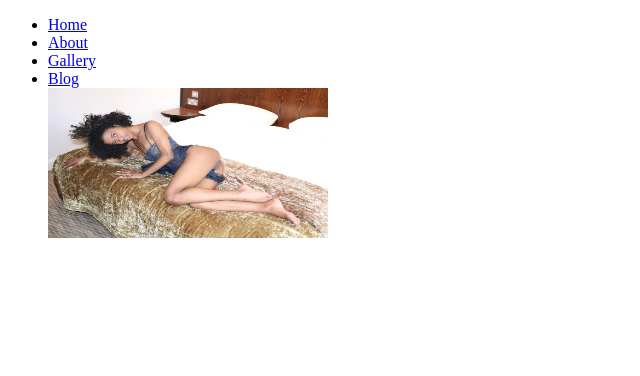
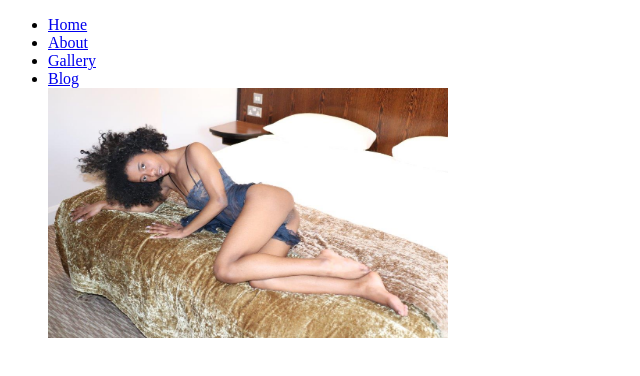
Before and after one commit to togmonty/togmonty.github.io, a plain HTML site: page gallery.html in a window 1280 px wide. Shown: the whole page, without its empty margins (0-640 px from the left). Drawn offline with Linux system fonts and the light colour scheme.

Commit message:
Update gallery.html

```diff
--- a/gallery.html
+++ b/gallery.html
@@ -10,7 +10,7 @@
 	        	<li><a href="/about">About</a></li>
         		<li><a href="/gallery">Gallery</a></li>
         		<li><a href="/blog">Blog</a></li>
-			<img src="docs/assets/images/IMG_0140.jpg" width="280" height="150">
+			<img src="docs/assets/images/IMG_0140.jpg" width="400" height="250">
 
     		</ul>
 		 </nav>
```
